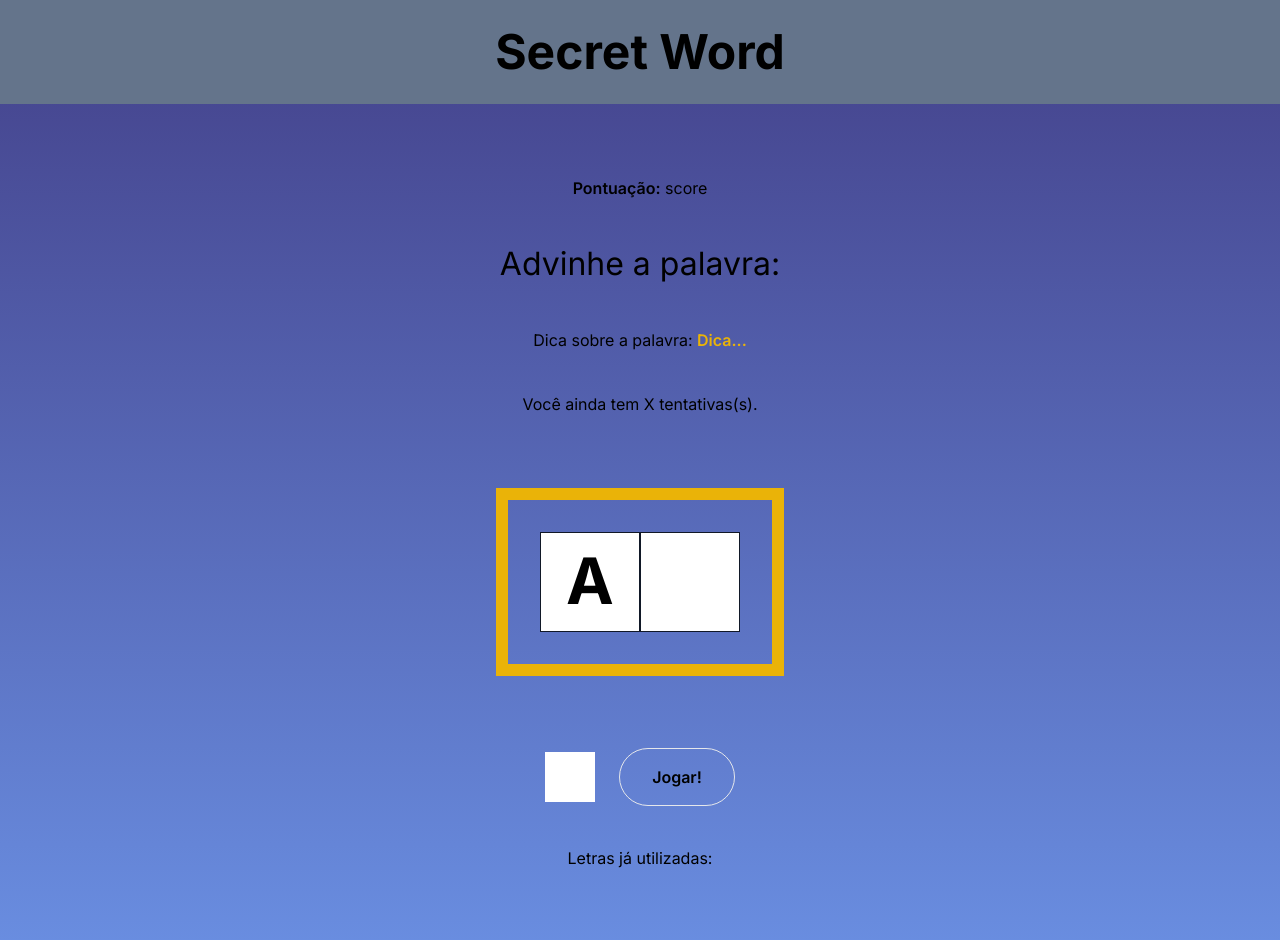
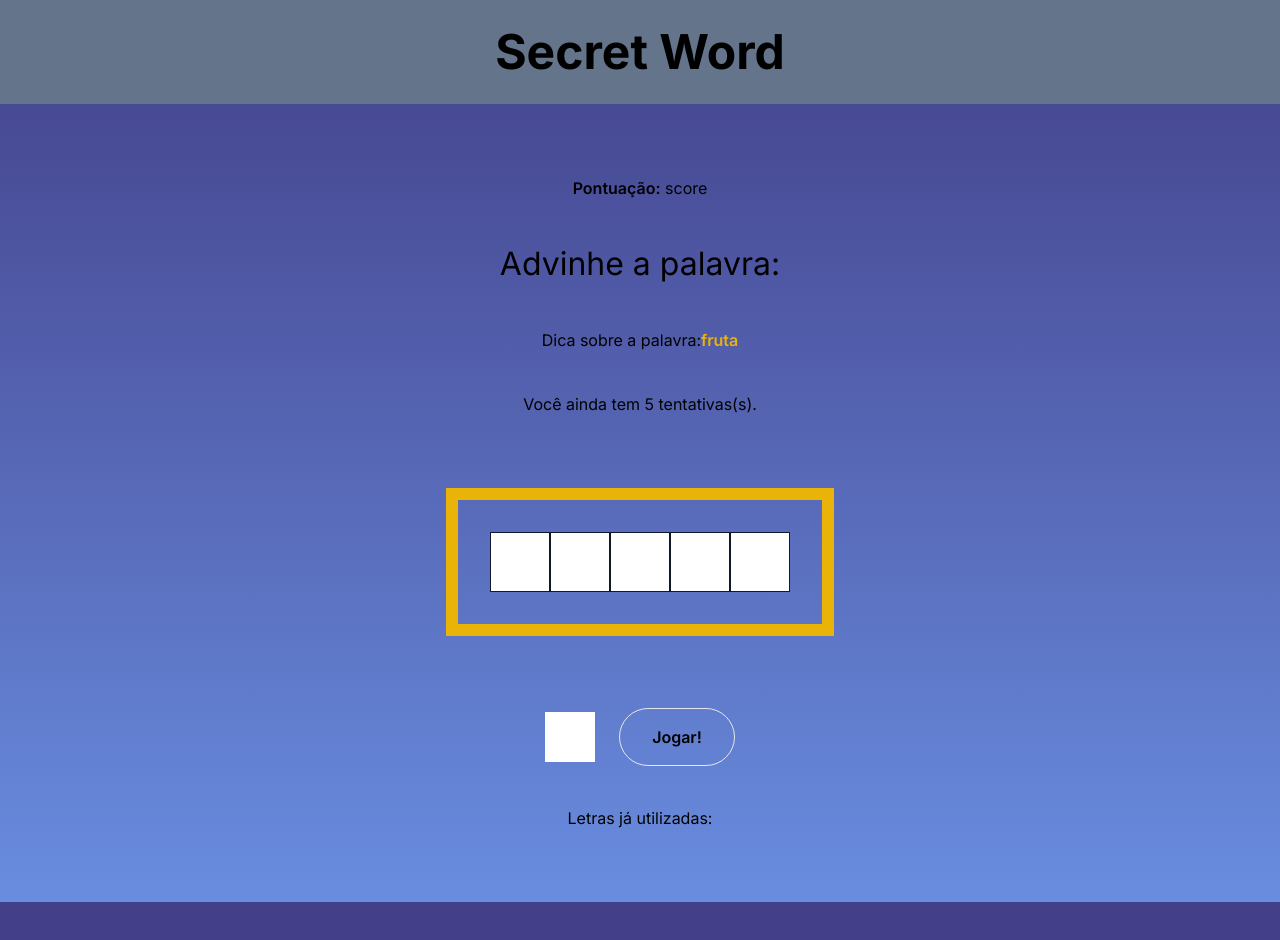
Before and after one commit to nayara-al/secret-word, a Next.js app: page / in a window 1280 px wide. Both pictures are taken after a click on the button "Iniciar o jogo". After the commit the page ends 902 px from the top, so only its background shows below. Built offline with nearby package versions, Linux system fonts and the light colour scheme.

Commit message:
ajustes incompletos de componentes

```diff
--- a/src/components/GameScreen/index.tsx
+++ b/src/components/GameScreen/index.tsx
@@ -1,10 +1,39 @@
+"use client";
+import { useRef, useState } from "react";
 import Button from "../Button";
 
 interface GameScreenProps {
   verifyLetter: () => void;
+  pickedWord: string;
+  pickedCategory: string;
+  letters: string[];
+  guessedLetters: string[];
+  wrongLetters: string[];
+  guesses: number;
 }
 
-export default function GameScreen({ verifyLetter }: GameScreenProps) {
+export default function GameScreen({
+  verifyLetter,
+  guessedLetters,
+  guesses,
+  letters,
+  pickedCategory,
+  pickedWord,
+  wrongLetters,
+}: GameScreenProps) {
+  const [letter, setLetter] = useState("");
+  const letterInputRef = useRef(null);
+
+  const handleSubmit = (e) => {
+    e.preventDefault();
+
+    verifyLetter(letter);
+
+    setLetter("");
+
+    letterInputRef.current.focus();
+  };
+
   return (
     <div className="flex flex-col gap-10">
       <p>
@@ -12,23 +41,47 @@ export default function GameScreen({ verifyLetter }: GameScreenProps) {
       </p>
       <h1 className="text-[32px]">Advinhe a palavra:</h1>
       <h3 className="">
-        Dica sobre a palavra: <span className="text-yellow-500 font-semibold">Dica...</span>
+        Dica sobre a palavra:
+        <span className="text-yellow-500 font-semibold">{pickedCategory}</span>
       </h3>
-      <p>Você ainda tem X tentativas(s).</p>
+      <p>Você ainda tem {guesses} tentativas(s).</p>
       <div className="m-8 p-8 border-solid border-[12px] border-yellow-500 flex">
-        <div className="h-[100px] w-[100px] text-[64px] border solid border-1 border-gray-900 uppercase bg-white text-black font-bold">A</div>
-        <div className="h-[100px] w-[100px] text-[64px] border solid border-1 border-gray-900 uppercase bg-white text-black font-bold"></div>
+        {letters.map((letter, i) =>
+          guessedLetters.includes(letter) ? (
+            <span
+              key={i}
+              className="h-[60px] w-[60px] text-[64px] border solid border-1 border-gray-900 uppercase bg-white text-black font-bold"
+            >
+              {letter}
+            </span>
+          ) : (
+            <span
+              key={i}
+              className="h-[60px] w-[60px] text-[64px] border solid border-1 border-gray-900 uppercase bg-white text-black font-bold"
+            ></span>
+          )
+        )}
       </div>
       <div>
         <p></p>
         <form className="flex items-center justify-center gap-4">
-            <input type="text" className="text-black uppercase h-[50px] w-[50px] text-[20px] text-center mr-2" />
-            <Button buttonType="secondary">Jogar!</Button>
+          <input
+            type="text"
+            className="text-black uppercase h-[50px] w-[50px] text-[20px] text-center mr-2"
+            maxLength={1}
+            onChange={(e) => setLetter(e.target.value)}
+            required
+            value={letter}
+            ref={letterInputRef}
+          />
+          <Button buttonType="secondary">Jogar!</Button>
         </form>
       </div>
       <div>
         <p>Letras já utilizadas: </p>
-        <span></span>
+        {wrongLetters.map((letter, i) => (
+          <span key={i}>{letter}, </span>
+        ))}
       </div>
     </div>
   );
--- a/src/components/MainScreen/index.tsx
+++ b/src/components/MainScreen/index.tsx
@@ -18,6 +18,9 @@ export default function MainScreen() {
   const [pickedWord, setPickedWord] = useState<string>("");
   const [pickedCategory, setPickedCategory] = useState<string>("");
   const [letters, setLetters] = useState<string[]>([]);
+  const [guessedLetters, setGuessedLetters] = useState<string[]>([]);
+  const [guesses, setGuesses] = useState<number>(5);
+  const [wrongLetters, setWrongLetters] = useState<string[]>([]);
 
   const pickWordAndCategory = useCallback(() => {
     const categories: (keyof WordsListProps)[] = Object.keys(
@@ -49,8 +52,8 @@ export default function MainScreen() {
 
     setGameStage(stages[1].name);
   }, [pickWordAndCategory]);
-  const verifyLetter = () => {
-    setGameStage(stages[2].name);
+  const verifyLetter = (letter: string) => {
+    console.log(letter);
   };
   const retry = () => {
     setGameStage(stages[0].name);
@@ -61,7 +64,17 @@ export default function MainScreen() {
   return (
     <main className="gap-4 p-6 flex flex-col items-center justify-center text-center">
       {gameStage === "start" && <StartScreen startGame={startGame} />}
-      {gameStage === "game" && <GameScreen verifyLetter={verifyLetter} />}
+      {gameStage === "game" && (
+        <GameScreen
+          verifyLetter={verifyLetter}
+          pickedWord={pickedWord}
+          pickedCategory={pickedCategory}
+          letters={letters}
+          guessedLetters={guessedLetters}
+          wrongLetters={wrongLetters}
+          guesses={guesses}
+        />
+      )}
       {gameStage === "finish" && <FinishScreen finishGame={finishGame} />}
       {gameStage === "gameover" && <GameoverScreen retry={retry} />}
     </main>
```
